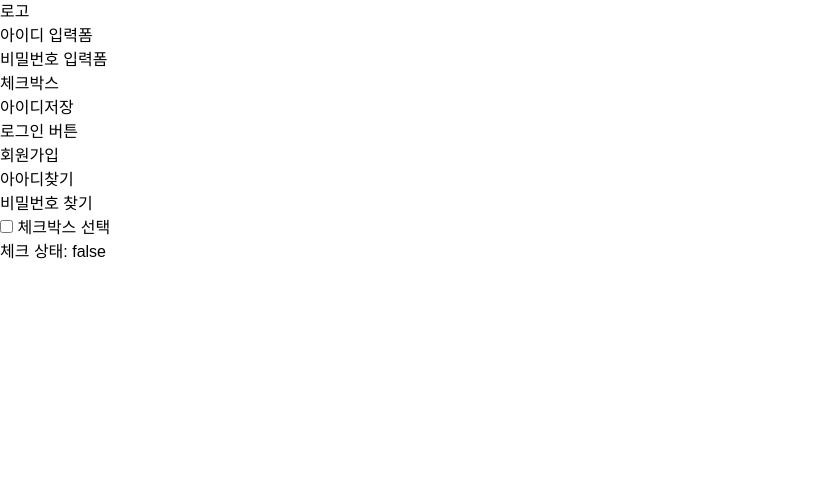
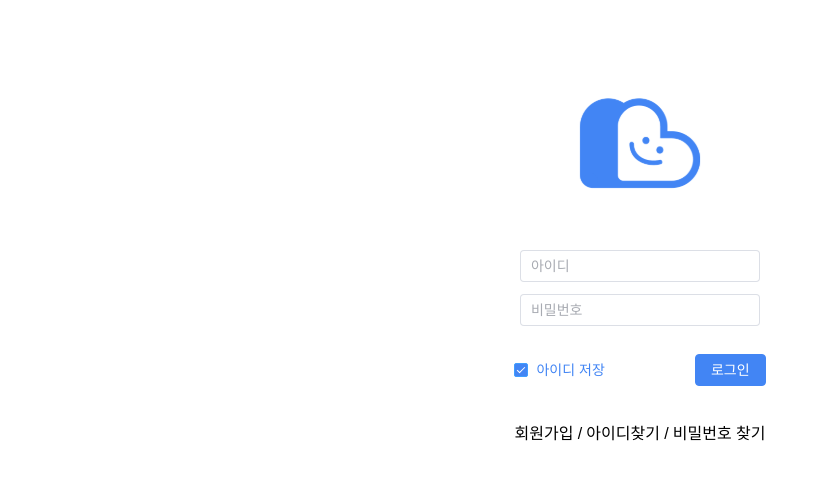
Before and after one commit to leeshan123/shconveniencestore, a Vue app in the folder frontend/: page /signin in a window 1280 px wide. Shown: the top 480 px of the page, without its empty margins (0-829 px from the left). Built offline with nearby package versions, Linux system fonts and the light colour scheme; the HTML template or start-up script is replaced by a standard one; a web font is replaced by a local one.

Commit message:
로그인 페이지 구조 및 css수정

```diff
--- a/frontend/src/views/user/Signin.vue
+++ b/frontend/src/views/user/Signin.vue
@@ -1,38 +1,53 @@
 <template>
-  <div>
-    <div>
-      <div>로고</div>
-      <div>
-        <div>아이디 입력폼</div>
-        <div>비밀번호 입력폼</div>
-        <div>
-          <div>체크박스</div>
-          <div>아이디저장</div>
-          <div>로그인 버튼</div>
+  <div class="flex justify-center py-20">
+    <div class="flex flex-col items-center">
+      <div class="mb-10">
+        <img width="130px" src="@/assets/icon/logo.svg" alt="승환편의점로고" />
+      </div>
+      <div class="flex flex-col items-center">
+        <el-input
+          v-model="input"
+          style="width: 240px"
+          placeholder="아이디"
+          class="mb-3"
+        />
+        <el-input
+          v-model="input"
+          style="width: 240px"
+          placeholder="비밀번호"
+          class="mb-6"
+        />
+        <div class="flex items-center justify-between w-full mb-8">
+          <el-checkbox v-model="checked1" label="아이디 저장" size="large" />
+          <el-button color="#4285F4" type="primary">로그인</el-button>
         </div>
         <div>
-          <ul>
-            <li>회원가입</li>
-            <li>아아디찾기</li>
+          <ul class="flex gap-1">
+            <li>회원가입 /</li>
+            <li>아이디찾기 /</li>
             <li>비밀번호 찾기</li>
           </ul>
         </div>
       </div>
     </div>
   </div>
-  <div>
-    <label>
-      <input type="checkbox" v-model="isChecked" />
-      체크박스 선택
-    </label>
-    <p>체크 상태: {{ isChecked }}</p>
-  </div>
 </template>
 
 <script setup lang="ts">
 import { ref } from 'vue';
+const input = ref('');
 
-const isChecked = ref(false); // 기본값 false
+const checked1 = ref(true);
 </script>
 
-<style scoped></style>
+<style scoped>
+/* 체크된 상태의 체크박스 색상 변경 */
+::v-deep(.el-checkbox__input.is-checked .el-checkbox__inner) {
+  background-color: #4285f4; /* 체크된 상태의 배경색 */
+}
+
+/* 체크된 상태의 라벨 색상 */
+::v-deep(.el-checkbox__input.is-checked + .el-checkbox__label) {
+  color: #4285f4; /* 체크되었을 때 라벨 색상 변경 */
+}
+</style>
```
Also changed, not shown: frontend/src/assets/icon/logo.svg (added).
